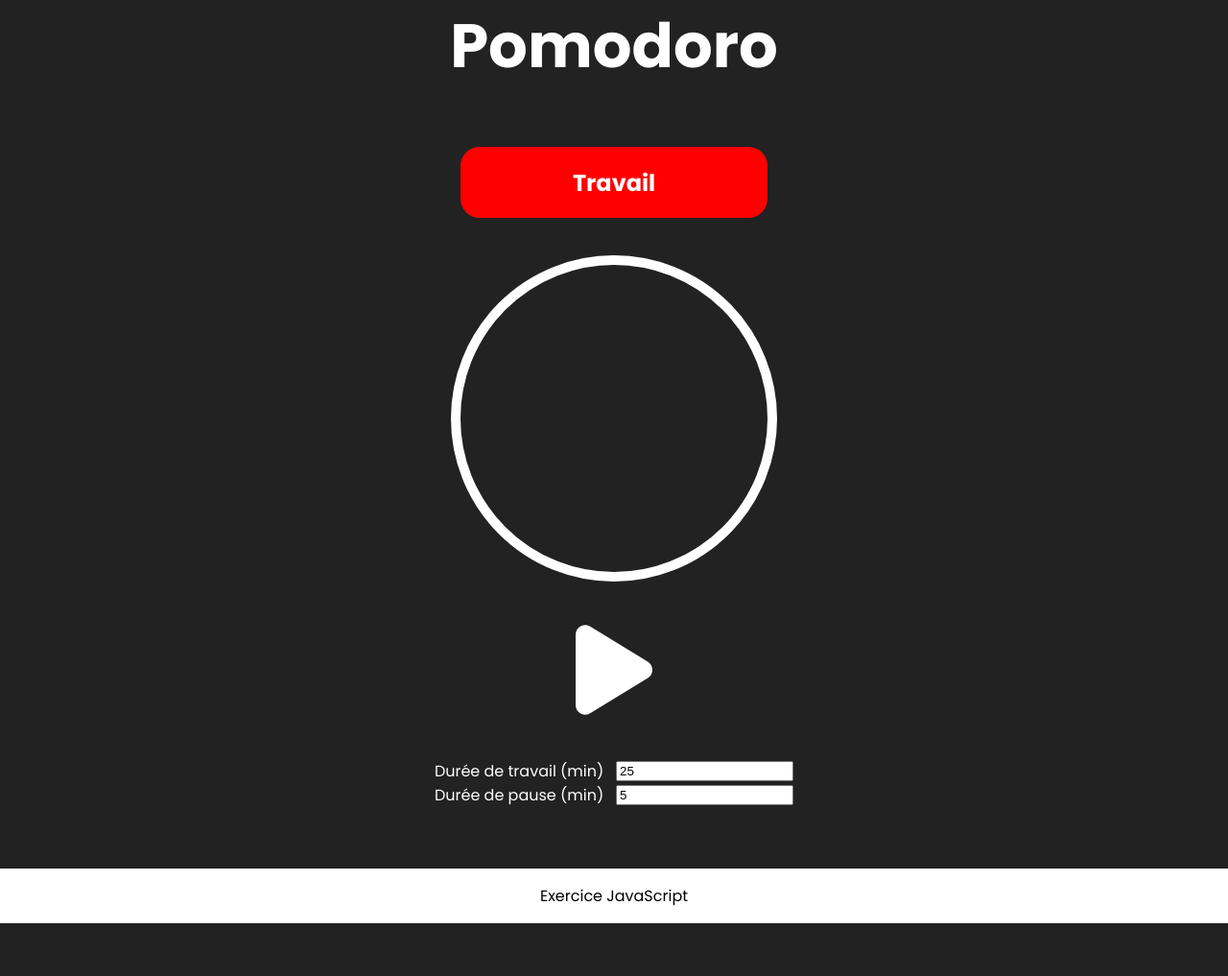
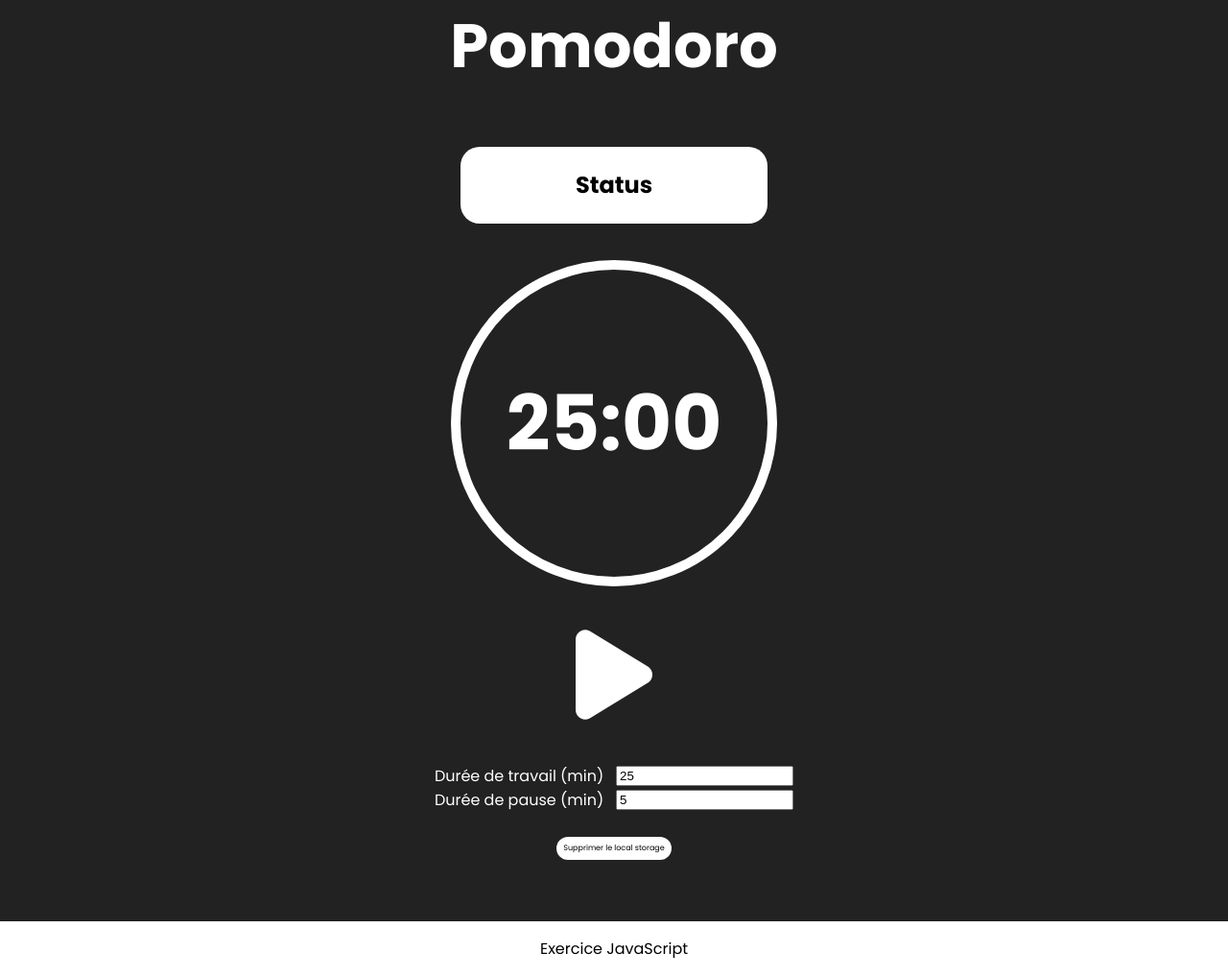
Before and after one commit to I4NIS/Pomodoro, a plain HTML site: page index.html in a window 1280 px wide. Shown: the whole page at 96% size. Before the commit the page ends 962 px from the top, so only its background shows below. Drawn offline with Linux system fonts and the light colour scheme.

Commit message:
Ajout de la fonctionnalité supprimer le local storage

```diff
--- a/css/style.css
+++ b/css/style.css
@@ -6,6 +6,7 @@ body{
     padding: 0;
     background-color: rgb(34, 34, 34);
 }
+
 button{
     background-color: white;
     border: none;
@@ -18,7 +19,7 @@ button{
     align-items: center;
 }
 
-button{
+.conteneurBouton button{
     background-color: rgb(34, 34, 34);
 }
 
@@ -48,12 +49,13 @@ h1{
 
 .statut{
     width: 40vh;
-    height: 10vhv;
+    height: 10vh;
     border-radius: 20px;
-    background-color: red;
+    background-color: white;
     display: flex;
     justify-content: center;
     align-items: center;
+    color: black;
     margin: auto;
 }
 
@@ -96,7 +98,6 @@ h1{
     border: 10px solid white;
     margin-top: 3%;
     margin-bottom: 3%;
-
 }
 
 .conteneur h3 {
@@ -124,3 +125,17 @@ footer{
     margin-bottom: 1%;
     color: white;
 }
+
+.supprimerLocalStorage{
+    display: flex;
+    justify-content: center;
+    align-items: center;
+    margin: auto;
+    margin-top: 2%;
+    color: black;
+    width: 15vh;
+    height: 3vh;
+    border-radius: 20px;
+    font-size: 1vh;
+    font-family: 'Poppins', sans-serif;
+}
--- a/index.html
+++ b/index.html
@@ -2,11 +2,13 @@
 <html lang="fr">
 
 <head>
+
     <meta charset="UTF-8">
     <meta name="viewport" content="width=device-width, initial-scale=1.0">
     <script src="https://kit.fontawesome.com/7cc3538ab6.js" crossorigin="anonymous"></script>
     <link rel="stylesheet" href="css/style.css">
     <title>Pomodoro</title>
+
 </head>
 
 <body>
@@ -15,8 +17,9 @@
     <div class="compteur">
         <p id="compteurSession"></p>
     </div>
+
     <div class="statut" id="couleur">
-        <h2 id="statutTimer">Travail</h2>
+        <h2 id="statutTimer">Status</h2>
     </div>
 
     <div class="conteneur" id="conteneur">
@@ -37,6 +40,7 @@
         <input type="number" id="dureePause" value="5">
     </div>
 
+    <button id="supprimerLocalStorage" class="supprimerLocalStorage">Supprimer le local storage</button>
 
     <footer>
         <p>Exercice JavaScript</p>
--- a/js/script.js
+++ b/js/script.js
@@ -6,11 +6,14 @@ let temps = document.getElementById("tempsRestant");
 let statut = document.getElementById("statutTimer");
 let etat = document.getElementById("couleur");
 let conteneur = document.getElementById("conteneur");
+
 let dureeTravailInput = document.getElementById("dureeTravail");
 let dureePauseInput = document.getElementById("dureePause");
+
 let compteur = document.getElementById("compteurSession");
 let demarrer = document.getElementById("iconeDemarrer");
 
+let supprimerLocalStorage = document.getElementById("supprimerLocalStorage");
 // Tableau des durées de travail et de pause
 let tableauDurees = [];
 
@@ -21,7 +24,6 @@ let compteurSession = 0;
 
 // Index du minuteur actuel
 let indexActuel = 0;
-
 
 // Récupérer les valeurs précédemment enregistrées dans le LocalStorage
 const dureeTravailEnregistree = localStorage.getItem("dureeTravail");
@@ -35,6 +37,17 @@ if (dureePauseEnregistree) {
     dureePauseInput.value = dureePauseEnregistree;
 }
 
+// Afficher le temps de départ
+dureeTravailInput.addEventListener("input", () => {
+    temps.innerHTML = dureeTravailInput.value + ":00";
+});
+
+temps.innerHTML = dureeTravailInput.value + ":00";
+
+supprimerLocalStorage.addEventListener("click", () => {
+    localStorage.clear();
+    location.reload();
+});
 // Ajouter un écouteur d'événement sur le bouton de démarrage
 bouton.addEventListener("click", () => {
     // Réinitialiser l'index du minuteur actuel à 0
@@ -77,10 +90,12 @@ function demarrerMinuteur() {
     // Afficher le statut du minuteur et la couleur correspondante au statut
     if (indexActuel == 0) {
         statut.innerHTML = "Travail";
+        statut.style.color = "white";
         etat.style.background = "red";
         conteneur.style.borderColor = "red";
     } else {
         compteurSession++;
+        statut.style.color = "white";
         statut.innerHTML = "Pause";
         etat.style.background = "green";
         conteneur.style.borderColor = "green";
```
